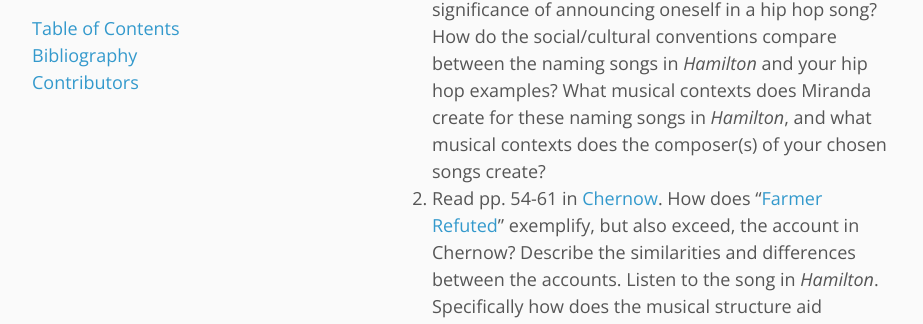
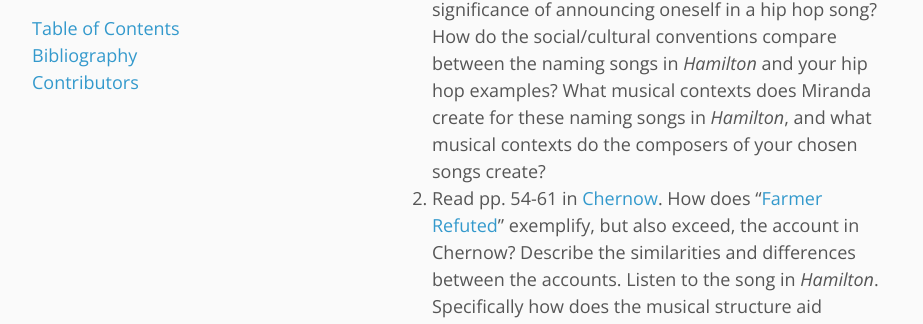
Before and after one commit to flipcamp/engagingstudents5, a Jekyll site: the page built from essays/johnson.md, in a window 1280 px wide and 900 px high, scrolled down 5388 px. Shown: the part 155-479 px from the top of the window, without its empty margins (178-1101 px from the left). Built offline with Jekyll 4.4.1, drawn with Linux system fonts in a browser that asks for light colours.

Commit message:
Update johnson.md
fixed awk ? construction

```diff
--- a/essays/johnson.md
+++ b/essays/johnson.md
@@ -42,7 +42,7 @@
 
 The opening discussion that I have outlined above provides an opportunity to consider the first song in terms of formal analysis, as well as from a broader context. It sets the tone for further discussion of the musical that likewise enriches the classroom experience for students and provides a strong foundation for further investigation. A series of periodic (perhaps weekly) assignments, to be discussed in ensuing classes and outlined below, provide a structure for a continuing examination of *Hamilton* from a rich interdisciplinary perspective with musical depth:
 
-1. What is the significance of the “naming” songs from *Hamilton* (the first three songs: “[Alexander Hamilton](https://genius.com/Lin-manuel-miranda-alexander-hamilton-lyrics),” the title song; “[Aaron Burr, Sir,](https://genius.com/Lin-manuel-miranda-aaron-burr-sir-lyrics)” which spells the name “Hamilton”; and “[My Shot](https://genius.com/Lin-manuel-miranda-my-shot-lyrics),” the song where each revolutionary introduces himself)? Listen to these songs and study the lyrics. Prepare for a detailed class discussion as follows: Find at least two examples of hip hop songs in which the artists announce themselves as part of the lyrics (other than the songs from which Miranda borrows directly). Be prepared to play the examples for the class. What is Miranda saying about these characters by using this style and this text in the musical? What are the hip hop artists saying about themselves by using their names (in the context of your chosen hip hop songs)? What is the social/cultural significance of announcing oneself in a hip hop song? How do the social/cultural conventions compare between the naming songs in *Hamilton* and your hip hop examples? What musical contexts does Miranda create for these naming songs in *Hamilton*, and what musical contexts does the composer(s) of your chosen songs create?
+1. What is the significance of the “naming” songs from *Hamilton* (the first three songs: “[Alexander Hamilton](https://genius.com/Lin-manuel-miranda-alexander-hamilton-lyrics),” the title song; “[Aaron Burr, Sir,](https://genius.com/Lin-manuel-miranda-aaron-burr-sir-lyrics)” which spells the name “Hamilton”; and “[My Shot](https://genius.com/Lin-manuel-miranda-my-shot-lyrics),” the song where each revolutionary introduces himself)? Listen to these songs and study the lyrics. Prepare for a detailed class discussion as follows: Find at least two examples of hip hop songs in which the artists announce themselves as part of the lyrics (other than the songs from which Miranda borrows directly). Be prepared to play the examples for the class. What is Miranda saying about these characters by using this style and this text in the musical? What are the hip hop artists saying about themselves by using their names (in the context of your chosen hip hop songs)? What is the social/cultural significance of announcing oneself in a hip hop song? How do the social/cultural conventions compare between the naming songs in *Hamilton* and your hip hop examples? What musical contexts does Miranda create for these naming songs in *Hamilton*, and what musical contexts do the composers of your chosen songs create?
 >
 2. Read pp. 54-61 in [Chernow](https://openlibrary.org/works/OL2665176W/Alexander_Hamilton). How does “[Farmer Refuted](https://genius.com/Lin-manuel-miranda-farmer-refuted-lyrics)” exemplify, but also exceed, the account in Chernow? Describe the similarities and differences between the accounts. Listen to the song in *Hamilton*. Specifically how does the musical structure aid Miranda in making this point more vivid than in Chernow? Make notes to prepare for class discussion.
 >
```
